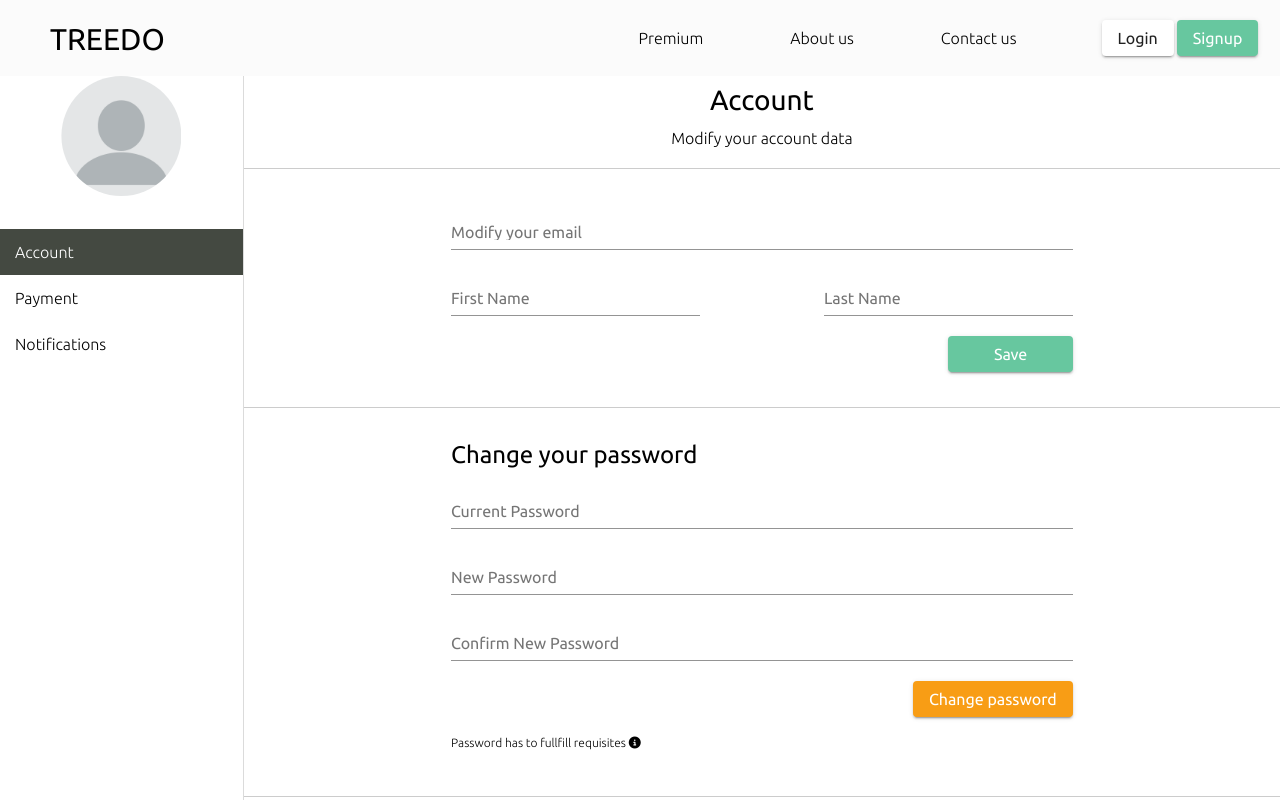
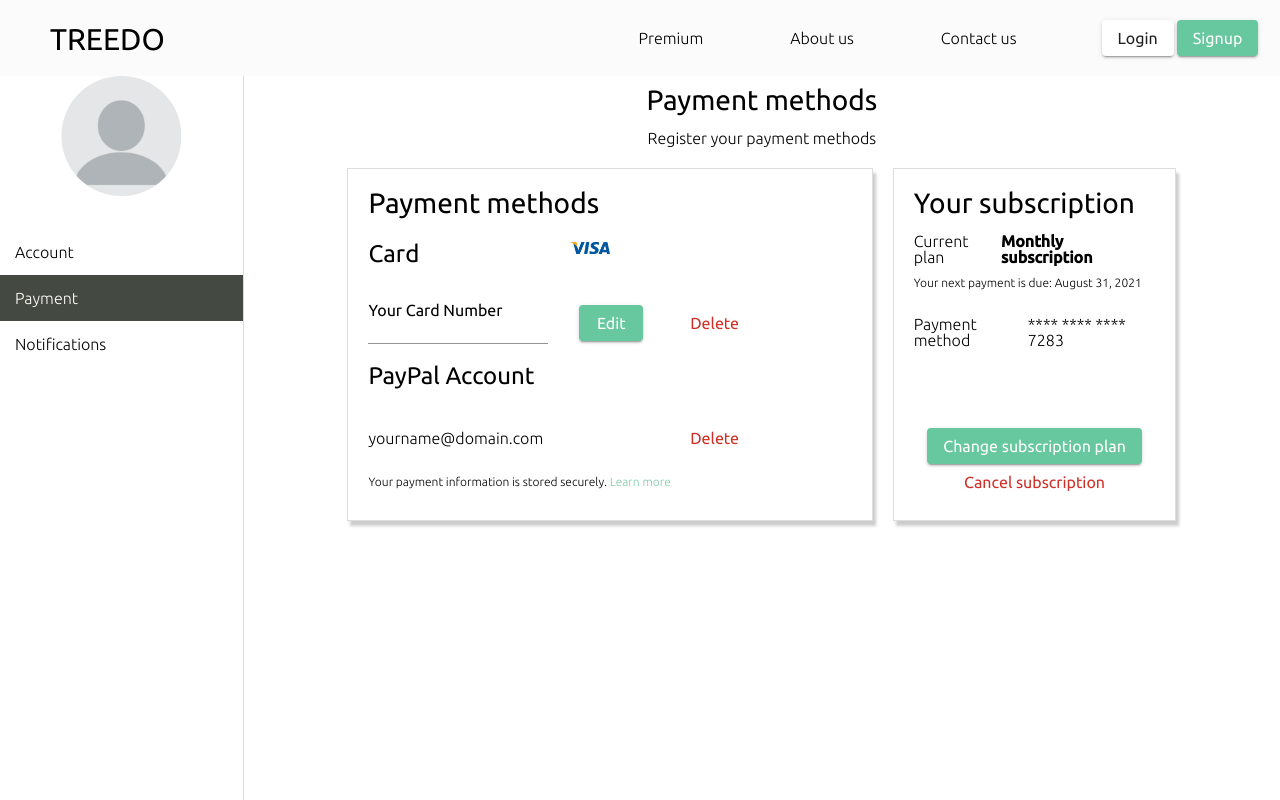
Before and after one commit to MaurizioTonelli/Treedo-Frontend, an Angular app: page /profile in a window 1280 px wide. Built offline with nearby package versions, Linux system fonts and the light colour scheme; a web font is replaced by a local one.

Commit message:
Add payment settings page

```diff
--- a/src/app/profile-page/payment-settings/payment-settings.component.html
+++ b/src/app/profile-page/payment-settings/payment-settings.component.html
@@ -1 +1,51 @@
-<p>payment-settings works!</p>
+<div class="container">
+    <div class="title">
+        <h1>Payment methods</h1>
+        <p>Register your payment methods</p>
+    </div>
+
+    <div class="cards">
+        <div class="payment-methods">
+            <h1>Payment methods</h1>
+            <div class="card-header">
+                <h2>Card</h2>
+                <img src="/assets/images/icons/visa-logo.png" alt="">
+            </div>
+            <div class="card-info-form">
+                <mat-form-field>
+                    <label> Your Card Number</label>
+                    <input type="text" matInput>
+                </mat-form-field>
+                <button mat-raised-button color="primary">Edit</button>
+                <button mat-button color="warn">Delete</button>
+            </div>
+            <div class="paypal-header">
+                <h2>PayPal Account</h2>
+                <img src="" alt="">
+            </div>
+            <div class="paypal-info-form">
+                <p>yourname@domain.com</p>
+                <button mat-button color="warn">Delete</button>
+            </div>
+            <p class="mat-caption caption-info">Your payment information is stored securely. <a href="">Learn more</a></p>
+        </div>
+        <div class="subscription-details">
+            <h1>Your subscription</h1>
+            <div class="current-plan">
+                <p>Current plan</p>
+                <p class="mat-body-2">Monthly subscription</p>
+            </div>
+            <p class="mat-caption"> Your next payment is due: August 31, 2021</p>
+            <div class="payment-method">
+                <p>Payment method</p>
+                <img src="" alt="">
+                <p>**** **** **** 7283</p>
+            </div>
+            <div class="actions">
+                <button mat-raised-button color="primary">Change subscription plan</button>
+                <button mat-button color="warn">Cancel subscription</button>
+            </div>
+
+        </div>
+    </div>
+</div>
--- a/src/app/profile-page/payment-settings/payment-settings.component.scss
+++ b/src/app/profile-page/payment-settings/payment-settings.component.scss
@@ -0,0 +1,92 @@
+@import "../../../global-colors";
+
+.container {
+  display: flex;
+  align-items: center;
+  flex-direction: column;
+  .title {
+    display: flex;
+    flex-direction: column;
+    align-items: center;
+    margin: 10px;
+  }
+  .cards {
+    display: flex;
+    width: 80%;
+
+    .payment-methods {
+      box-shadow: 3px 5px 3px #ccc;
+      border: 1px solid #ddd;
+      padding: 20px;
+      flex: 2;
+      max-width: 700px;
+      h1 {
+        margin-bottom: 25px;
+      }
+      .card-header {
+        display: flex;
+        justify-content: space-between;
+        width: 50%;
+        align-items: flex-start;
+        h1 {
+          margin: 0;
+        }
+        img {
+          max-width: 40px;
+        }
+      }
+      .card-info-form {
+        display: flex;
+        width: 80%;
+        max-width: 400px;
+        justify-content: space-between;
+        align-items: center;
+      }
+      .paypal-info-form {
+        display: flex;
+        width: 80%;
+        max-width: 400px;
+        justify-content: space-between;
+        align-items: center;
+        p {
+          margin: 0;
+        }
+      }
+      a {
+        color: $treedo-leaf;
+        text-decoration: none;
+      }
+      .caption-info {
+        margin-top: 20px;
+      }
+    }
+    .subscription-details {
+      flex: 1;
+      display: flex;
+      flex-direction: column;
+      margin-left: 20px;
+      padding: 20px;
+      box-shadow: 3px 5px 3px #ccc;
+      border: 1px solid #ddd;
+      .current-plan {
+        display: flex;
+        justify-content: space-between;
+        width: 100%;
+      }
+      .payment-method {
+        display: flex;
+        justify-content: space-between;
+        width: 100%;
+        margin-top: 15px;
+      }
+      .actions {
+        height: 100%;
+        justify-self: flex-end;
+        display: flex;
+        flex-direction: column;
+        justify-content: flex-end;
+        align-items: center;
+      }
+    }
+  }
+}
--- a/src/app/profile-page/profile/profile.component.ts
+++ b/src/app/profile-page/profile/profile.component.ts
@@ -6,7 +6,7 @@ import { Component, OnInit } from '@angular/core';
   styleUrls: ['./profile.component.scss'],
 })
 export class ProfileComponent implements OnInit {
-  tab: string = 'account';
+  tab: string = 'payment';
   constructor() {}
 
   ngOnInit(): void {}
```
